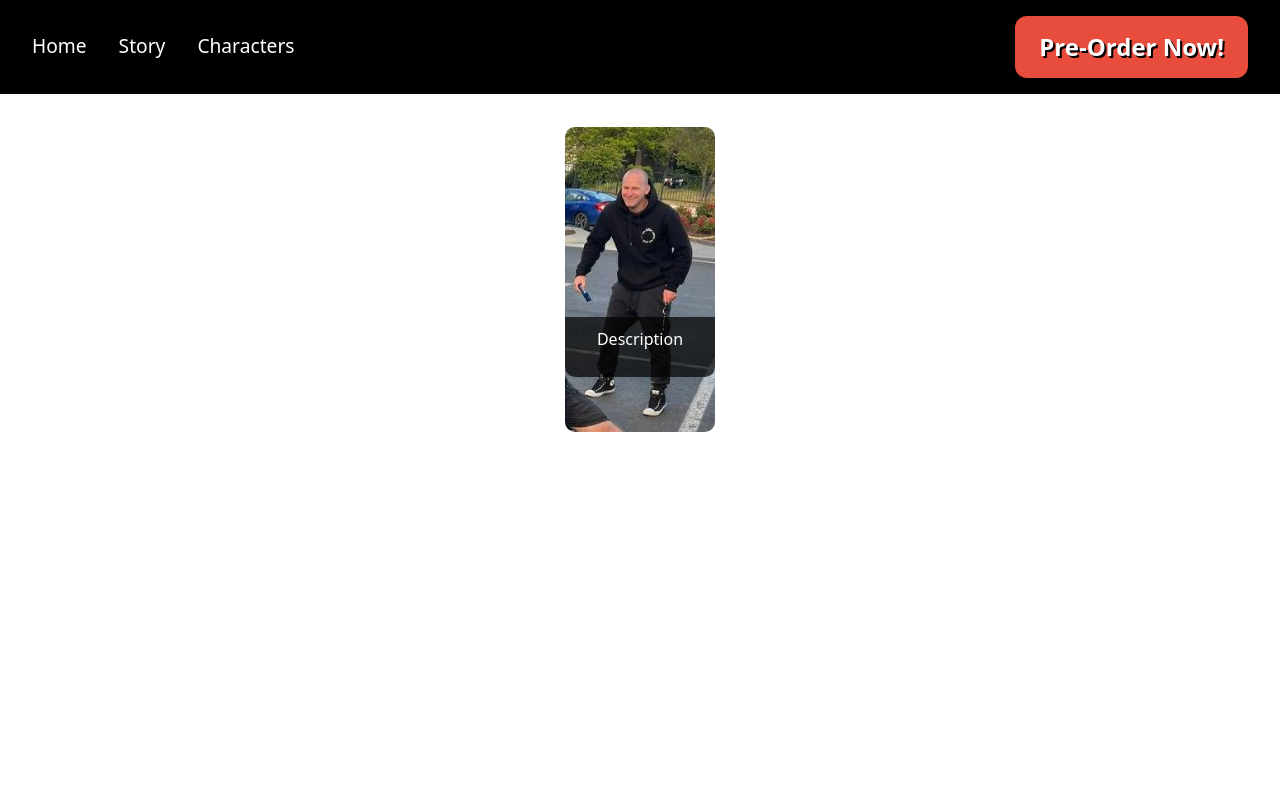
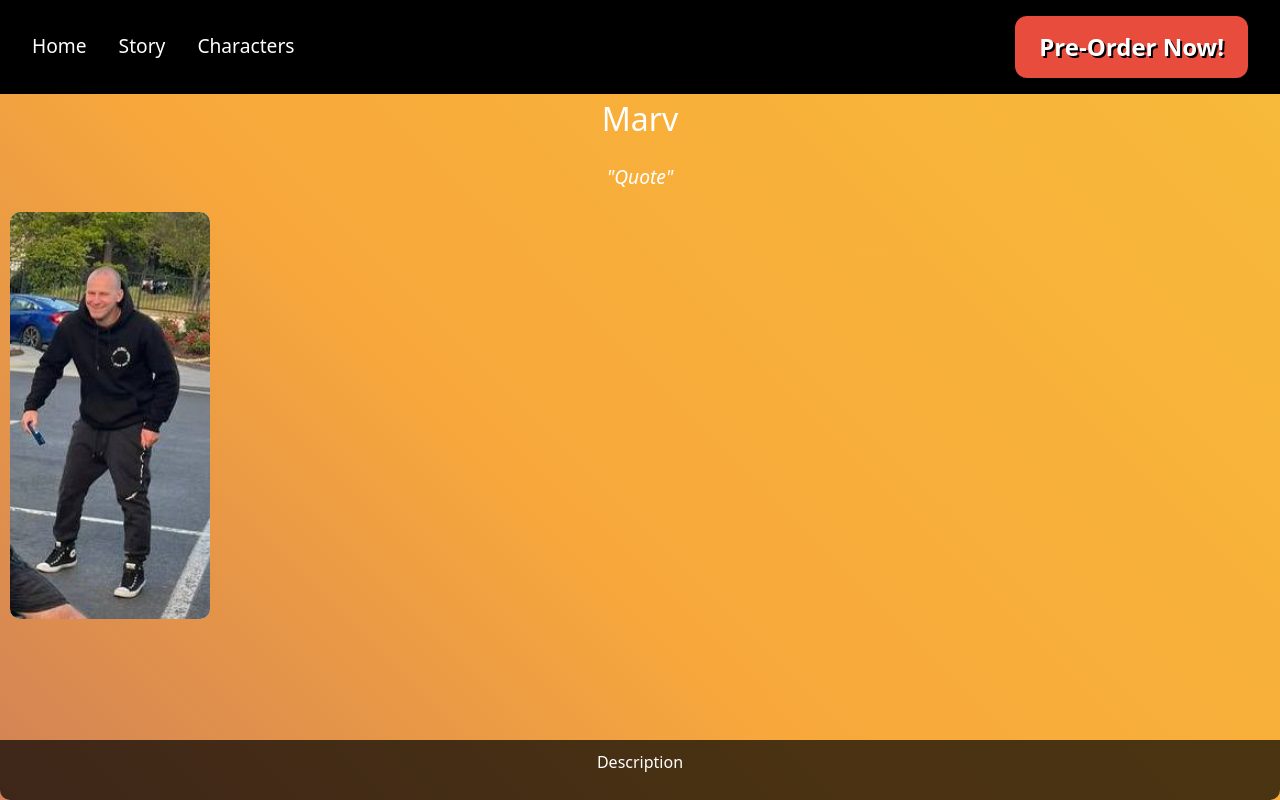
Before and after one commit to bradfiller64/team-marv-van2, a React (Create React App) app: page /characters/1 in a window 1280 px wide. Built offline with nearby package versions, Linux system fonts and the light colour scheme.

Commit message:
CharacterBio css stuff

```diff
--- a/src/css/CharacterBio.css
+++ b/src/css/CharacterBio.css
@@ -1,26 +1,55 @@
 .character-bio-container {
-    display: flex;
-    flex-direction: column;
-    align-items: center;
-    padding: 20px;
-    color: #fff;
+    margin: 0;
+    min-height: 100vh;
+    overflow: auto;
+    animation: gradientAnimation 20s ease infinite;
+    background: linear-gradient(45deg, #5a7cbd, #7a2c94, #f8a83b, #f6d338);
+    background-size: 400% 400%;
+}
+
+@keyframes gradientAnimation {
+    0% {
+        background-position: 0% 50%;
+    }
+
+    25% {
+        background-position: 100% 50%;
+    }
+
+    50% {
+        background-position: 0% 50%;
+    }
+
+    75% {
+        background-position: 100% 50%;
+    }
+
+    100% {
+        background-position: 0% 50%;
+    }
 }
 
 .character-name {
     font-size: 2rem;
-    margin-bottom: 10px;
+    margin-top: 100px;
+    margin-bottom: 25px;
+    text-align: center;
+    color: white;
 }
 
 .character-quote {
     font-style: italic;
     font-size: 1.2rem;
     margin-bottom: 20px;
+    text-align: center;
+    color: white;
 }
 
 .character-card {
-    position: relative;
-    width: 300px;
-    margin-bottom: 20px;
+    display: block;
+    margin: 30;
+    max-width: 200px;
+    height: auto;
 }
 
 .character-photo {
--- a/src/data/characterData.js
+++ b/src/data/characterData.js
@@ -108,7 +108,7 @@ const characterData = [
         id: 11,
         name: "Dennis",
         description: "Description",
-        quote: "Quote",
+        quote: "Cucumbers keep water hydrated!",
         icon: icons('./dennis-icon.jpg'),
         photo: photos('./dennis-photo.JPG'),
         unlockable: false,
@@ -168,7 +168,7 @@ const characterData = [
         id: 17,
         name: "Ruby",
         description: "Description",
-        quote: "Quote",
+        quote: "UNbelievable",
         icon: icons('./ruby-icon.jpg'),
         photo: photos('./dennis-photo.JPG'),
         unlockable: true,
```
